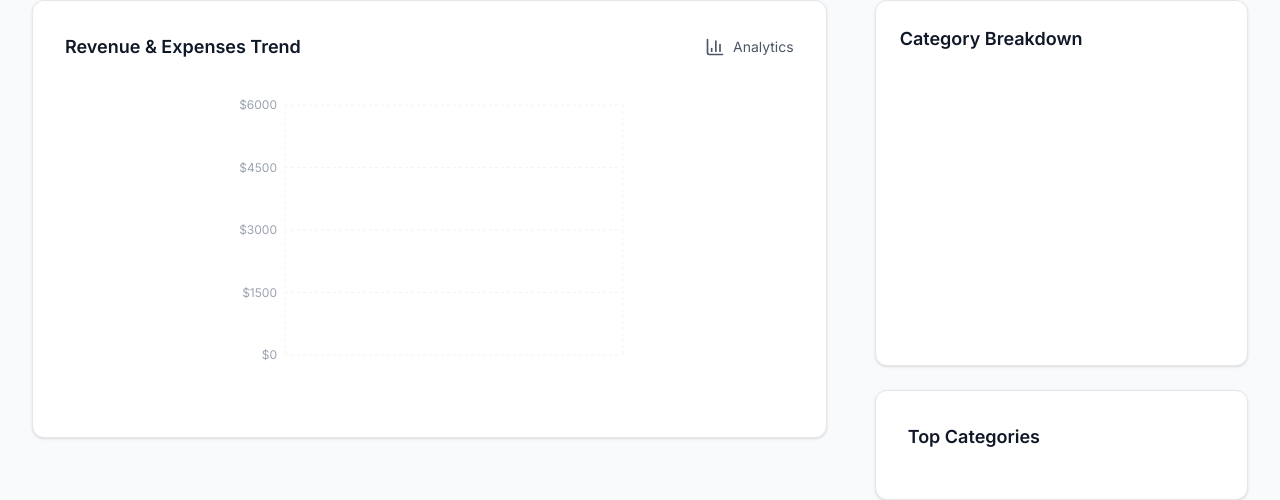
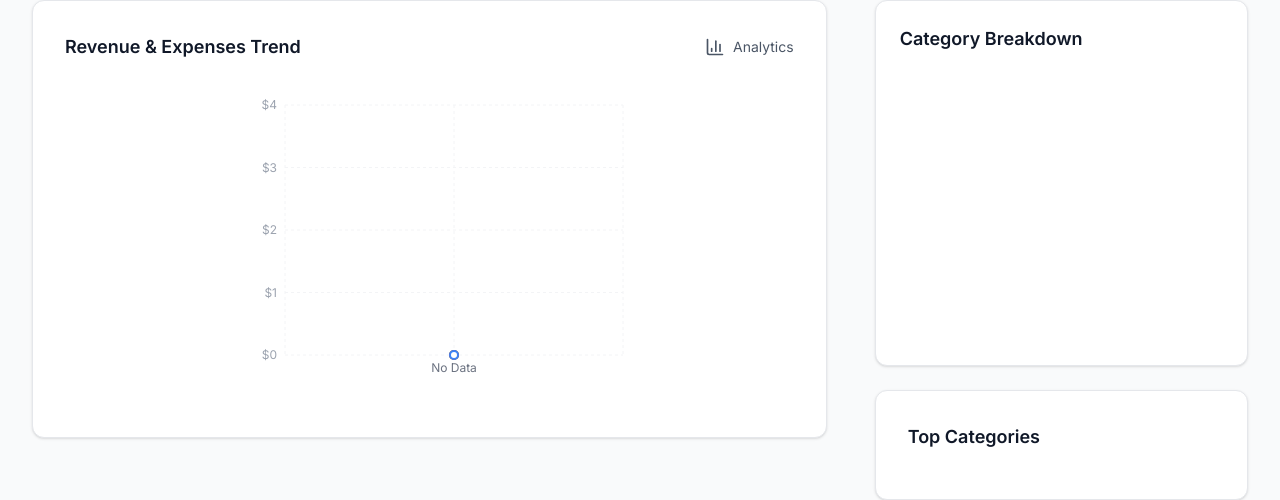
Before and after one commit to LevManzhai/Financial-Dashboard, a Next.js app: page /Financial-Dashboard/revenue in a window 1280 px wide. Shown: the part 263-763 px from the top of the page. Built offline with nearby package versions, Linux system fonts and the light colour scheme.

Commit message:
Use original mock data from Header component
- Removed custom sample data file
- Updated pages to use original mock data from Header component
- Mock data loading is handled by Header component with Load Mock Data button
- Restored original functionality with proper mock data

```diff
--- a/src/app/page.tsx
+++ b/src/app/page.tsx
@@ -4,7 +4,6 @@ import { useState, useEffect, lazy, Suspense, useMemo, useCallback } from 'react
 import Sidebar from '@/components/Sidebar';
 import Header from '@/components/Header';
 import { TransactionProvider, useTransactions } from '@/contexts/TransactionContext';
-import { sampleTransactions } from '@/data/sampleData';
 
 // Lazy load all heavy components for faster initial load
 const CreditCardWidget = lazy(() => import('@/components/CreditCardWidget'));
@@ -39,12 +38,7 @@ function DashboardContent() {
   const [isClient, setIsClient] = useState(false);
   const [isMobileMenuOpen, setIsMobileMenuOpen] = useState(false);
 
-  // Load sample data on first visit
-  useEffect(() => {
-    if (isClient && state.transactions.length === 0) {
-      loadTransactions(sampleTransactions);
-    }
-  }, [isClient, state.transactions.length, loadTransactions]);
+  // Note: Mock data loading is handled by Header component
 
   // Memoize summary stats calculation
   const summaryStats = useMemo(() => {
--- a/src/app/revenue/page.tsx
+++ b/src/app/revenue/page.tsx
@@ -6,7 +6,7 @@ import { useTheme } from '@/contexts/ThemeContext';
 import { ArrowUpRight, ArrowDownLeft, TrendingUp, TrendingDown, DollarSign, Calendar, BarChart3, PieChart, LineChart, Activity, Target, Zap, ChevronDown, Briefcase, Heart, Utensils, Car, ShoppingBag, Gamepad2, Home, CreditCard, Wifi, Coffee, BookOpen, Music, Camera, Plane } from 'lucide-react';
 import { Transaction } from '@/types/financial';
 import { LineChart as RechartsLineChart, Line, XAxis, YAxis, Tooltip, ResponsiveContainer, BarChart, Bar, PieChart as RechartsPieChart, Pie, Cell, AreaChart, Area, CartesianGrid, Legend } from 'recharts';
-import { sampleTransactions, sampleChartData } from '@/data/sampleData';
+// Note: Mock data is handled by Header component
 
 function RevenueContent() {
   const { state, loadTransactions } = useTransactions();
@@ -14,12 +14,7 @@ function RevenueContent() {
   const { chartColors } = useTheme();
   const [isClient, setIsClient] = useState(false);
 
-  // Load sample data if no transactions exist
-  useEffect(() => {
-    if (isClient && state.transactions.length === 0) {
-      loadTransactions(sampleTransactions);
-    }
-  }, [isClient, state.transactions.length, loadTransactions]);
+  // Note: Mock data loading is handled by Header component
   const [timeframe, setTimeframe] = useState<'day' | 'week' | 'month' | 'year' | 'all'>('month');
   const [chartType, setChartType] = useState<'line' | 'bar' | 'area'>('line');
   const [selectedDate, setSelectedDate] = useState<string>(new Date().toISOString().split('T')[0]);
@@ -103,9 +98,9 @@ function RevenueContent() {
 
   // Group by periods for charts
   const getChartData = () => {
-    // If no transactions, return sample data
+    // If no transactions, return empty data
     if (filteredTransactions.length === 0) {
-      return sampleChartData;
+      return [];
     }
 
     const periodMap = new Map<string, { income: number; expenses: number; balance: number }>();
--- a/src/data/sampleData.ts
+++ /dev/null
@@ -1,117 +0,0 @@
-import { Transaction } from '@/types/financial';
-
-export const sampleTransactions: Transaction[] = [
-  {
-    id: 'txn-1',
-    type: 'income',
-    amount: 5000,
-    category: 'Salary',
-    description: 'Monthly salary payment',
-    date: '2024-10-01',
-    createdAt: '2024-10-01T00:00:00.000Z',
-    updatedAt: '2024-10-01T00:00:00.000Z'
-  },
-  {
-    id: 'txn-2',
-    type: 'income',
-    amount: 500,
-    category: 'Freelance',
-    description: 'Web development project',
-    date: '2024-10-05',
-    createdAt: '2024-10-05T00:00:00.000Z',
-    updatedAt: '2024-10-05T00:00:00.000Z'
-  },
-  {
-    id: 'txn-3',
-    type: 'expense',
-    amount: 1200,
-    category: 'Rent',
-    description: 'Monthly apartment rent',
-    date: '2024-10-01',
-    createdAt: '2024-10-01T00:00:00.000Z',
-    updatedAt: '2024-10-01T00:00:00.000Z'
-  },
-  {
-    id: 'txn-4',
-    type: 'expense',
-    amount: 300,
-    category: 'Groceries',
-    description: 'Weekly grocery shopping',
-    date: '2024-10-03',
-    createdAt: '2024-10-03T00:00:00.000Z',
-    updatedAt: '2024-10-03T00:00:00.000Z'
-  },
-  {
-    id: 'txn-5',
-    type: 'expense',
-    amount: 150,
-    category: 'Transportation',
-    description: 'Gas and public transport',
-    date: '2024-10-04',
-    createdAt: '2024-10-04T00:00:00.000Z',
-    updatedAt: '2024-10-04T00:00:00.000Z'
-  },
-  {
-    id: 'txn-6',
-    type: 'expense',
-    amount: 200,
-    category: 'Entertainment',
-    description: 'Movie tickets and dinner',
-    date: '2024-10-06',
-    createdAt: '2024-10-06T00:00:00.000Z',
-    updatedAt: '2024-10-06T00:00:00.000Z'
-  },
-  {
-    id: 'txn-7',
-    type: 'income',
-    amount: 300,
-    category: 'Investment',
-    description: 'Dividend from stocks',
-    date: '2024-10-10',
-    createdAt: '2024-10-10T00:00:00.000Z',
-    updatedAt: '2024-10-10T00:00:00.000Z'
-  },
-  {
-    id: 'txn-8',
-    type: 'expense',
-    amount: 80,
-    category: 'Utilities',
-    description: 'Electricity and water bill',
-    date: '2024-10-08',
-    createdAt: '2024-10-08T00:00:00.000Z',
-    updatedAt: '2024-10-08T00:00:00.000Z'
-  },
-  {
-    id: 'txn-9',
-    type: 'expense',
-    amount: 120,
-    category: 'Healthcare',
-    description: 'Doctor visit and medication',
-    date: '2024-10-12',
-    createdAt: '2024-10-12T00:00:00.000Z',
-    updatedAt: '2024-10-12T00:00:00.000Z'
-  },
-  {
-    id: 'txn-10',
-    type: 'income',
-    amount: 200,
-    category: 'Freelance',
-    description: 'Logo design project',
-    date: '2024-10-15',
-    createdAt: '2024-10-15T00:00:00.000Z',
-    updatedAt: '2024-10-15T00:00:00.000Z'
-  }
-];
-
-export const sampleChartData = [
-  { name: 'Jan', income: 4500, expenses: 3200, balance: 1300 },
-  { name: 'Feb', income: 4800, expenses: 2800, balance: 2000 },
-  { name: 'Mar', income: 5200, expenses: 3100, balance: 2100 },
-  { name: 'Apr', income: 4600, expenses: 2900, balance: 1700 },
-  { name: 'May', income: 5100, expenses: 3300, balance: 1800 },
-  { name: 'Jun', income: 4900, expenses: 2700, balance: 2200 },
-  { name: 'Jul', income: 5300, expenses: 3000, balance: 2300 },
-  { name: 'Aug', income: 4800, expenses: 3200, balance: 1600 },
-  { name: 'Sep', income: 5000, expenses: 2800, balance: 2200 },
-  { name: 'Oct', income: 5500, expenses: 2150, balance: 3350 }
-];
```
